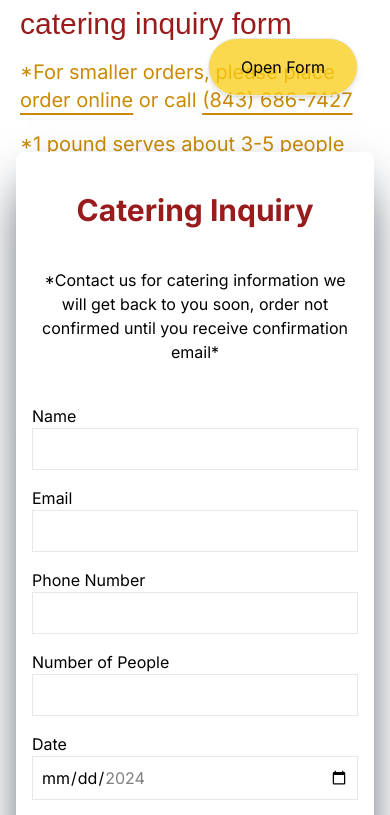
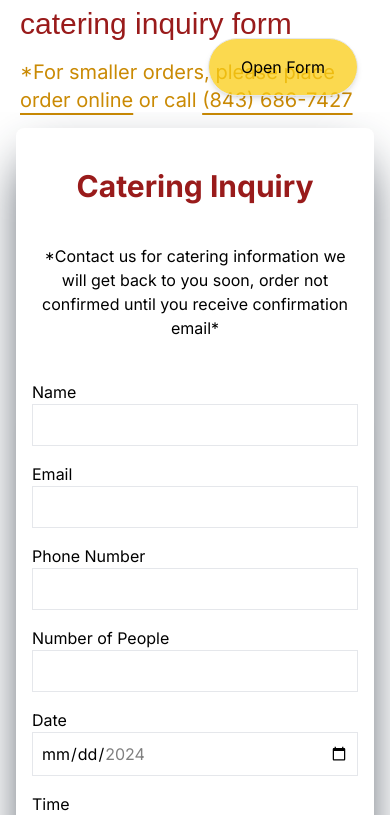
Before and after one commit to Bullies-BBQ-dev/Bullies-BBQ, a Next.js app: page /catering in a window 390 px wide. Shown: the part 732-1547 px from the top of the page. Built offline with nearby package versions, Linux system fonts and the light colour scheme; a web font is replaced by a local one.

Commit message:
Updated padding top on mobile form.

```diff
--- a/src/app/catering/_components/MobileForm.tsx
+++ b/src/app/catering/_components/MobileForm.tsx
@@ -110,7 +110,7 @@ export function MobileForm() {
       >
         <div className="">
           <div className="flex w-full justify-center  items-center flex-col">
-            <div className="sticky top-[72px]  max-h-screen min-w-screen px-4 py-10 overflow-y-scroll">
+            <div className="sticky top-[72px]  max-h-screen min-w-screen p-4 pb-10 overflow-y-scroll">
               <div className="w-full px-4 bg-white rounded-lg shadow-gray-800 shadow-2xl">
                 <h3 className="text-3xl font-bold flex justify-center py-10 text-red-800">
                   Catering Inquiry
```
